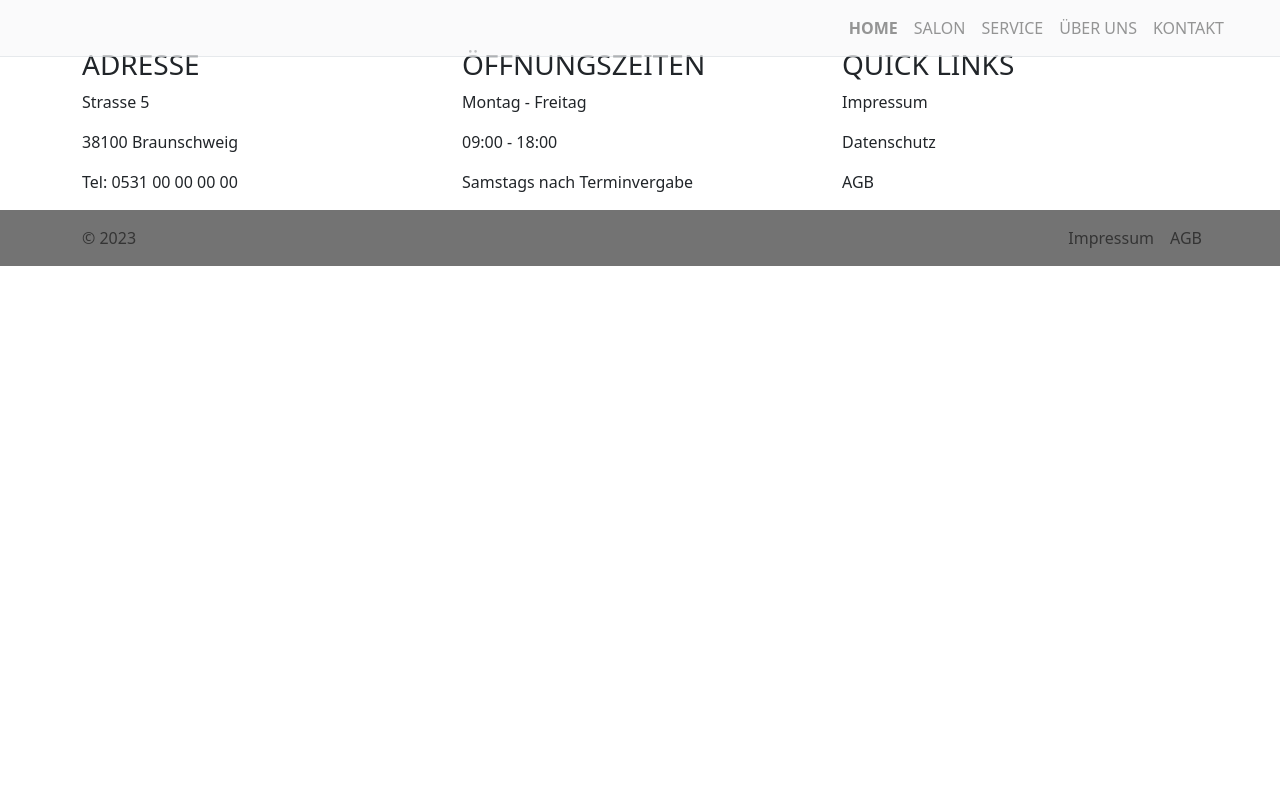
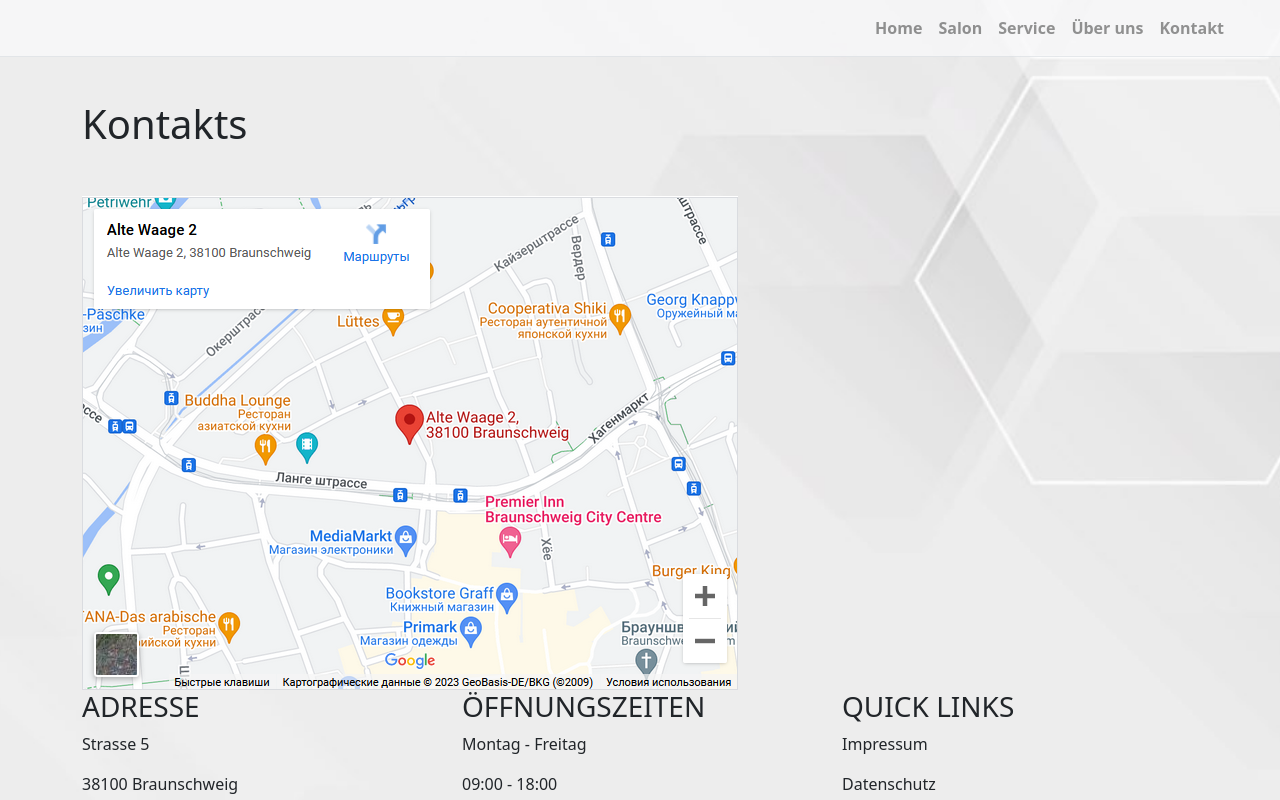
Before and after one commit to LenaMazurenko/praxis, a React (Create React App) app: page /contacts in a window 1280 px wide. Shown: the top 800 px of the page. Built offline with nearby package versions, Linux system fonts and the light colour scheme.

Commit message:
add Map.png in ContactsPage

```diff
--- a/src/Components/Header.js
+++ b/src/Components/Header.js
@@ -20,19 +20,27 @@
                 <NavbarCollapse id="responsive-navbar-nav ">
                     <Nav className=" ms-auto pe-5 bg-transparent">
                         <Nav.Link to="/" as={Link} className={s.textStyle}>
-                            HOME
+                            Home
                         </Nav.Link>
-                        <Nav.Link to="/salon" as={Link}>
-                            SALON
+                        <Nav.Link to="/salon" as={Link} className={s.textStyle}>
+                            Salon
                         </Nav.Link>
-                        <Nav.Link to="/service" as={Link}>
-                            SERVICE
+                        <Nav.Link
+                            to="/service"
+                            as={Link}
+                            className={s.textStyle}
+                        >
+                            Service
                         </Nav.Link>
-                        <Nav.Link to="/about" as={Link}>
-                            ÜBER UNS
+                        <Nav.Link to="/about" as={Link} className={s.textStyle}>
+                            Über uns
                         </Nav.Link>
-                        <Nav.Link to="/contacts" as={Link}>
-                            KONTAKT
+                        <Nav.Link
+                            to="/contacts"
+                            as={Link}
+                            className={s.textStyle}
+                        >
+                            Kontakt
                         </Nav.Link>
                     </Nav>
                 </NavbarCollapse>
--- a/src/Pages/Contacts.js
+++ b/src/Pages/Contacts.js
@@ -1,14 +1,19 @@
 import React from "react";
 import { Container } from "react-bootstrap";
-
+import map from "../Images/Map.png";
 import s from "./home.module.css";
 
 export const Contacts = () => {
     return (
         <>
-            <div className={s.heroSection}>
-                <Container>
+            <div className={s.mainFon}>
+                <Container className={s.coteinerPages}>
+                    <h1>Kontakts</h1>
                     <div className="row mt-4 pt-4">
+                        <div>
+                            {" "}
+                            <img src={map} alt="" />
+                        </div>
                         <div className="col-4">
                             <h3>ADRESSE</h3>
                             <p>Strasse 5</p>
```
Also changed, not shown: src/Images/Map.png (added).
